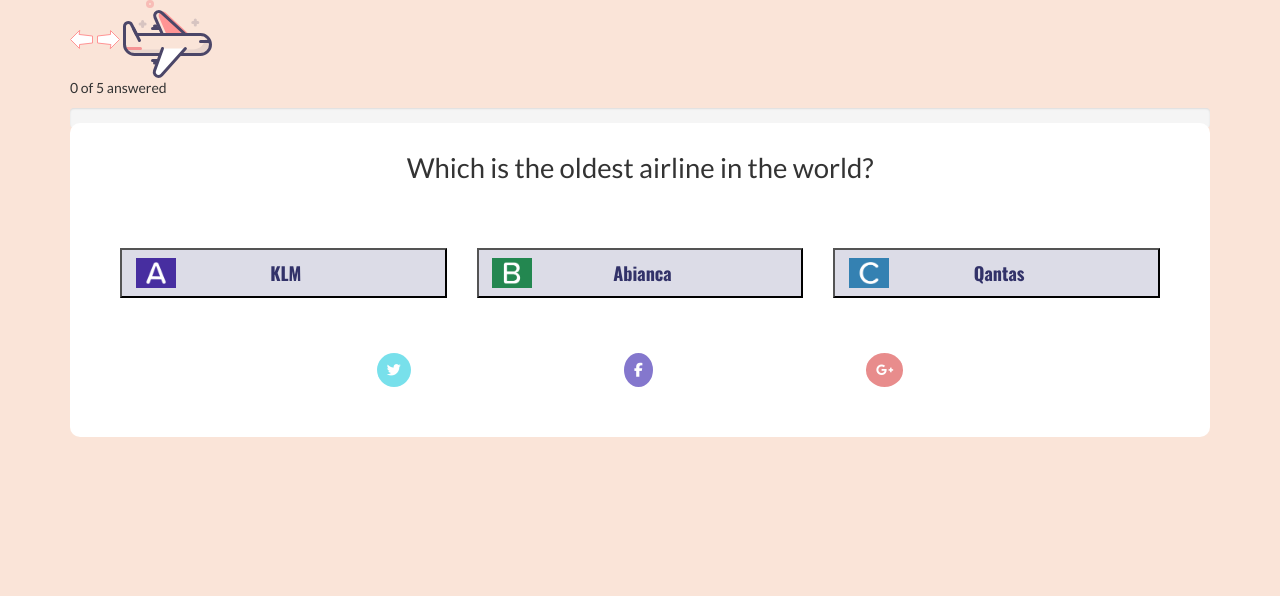
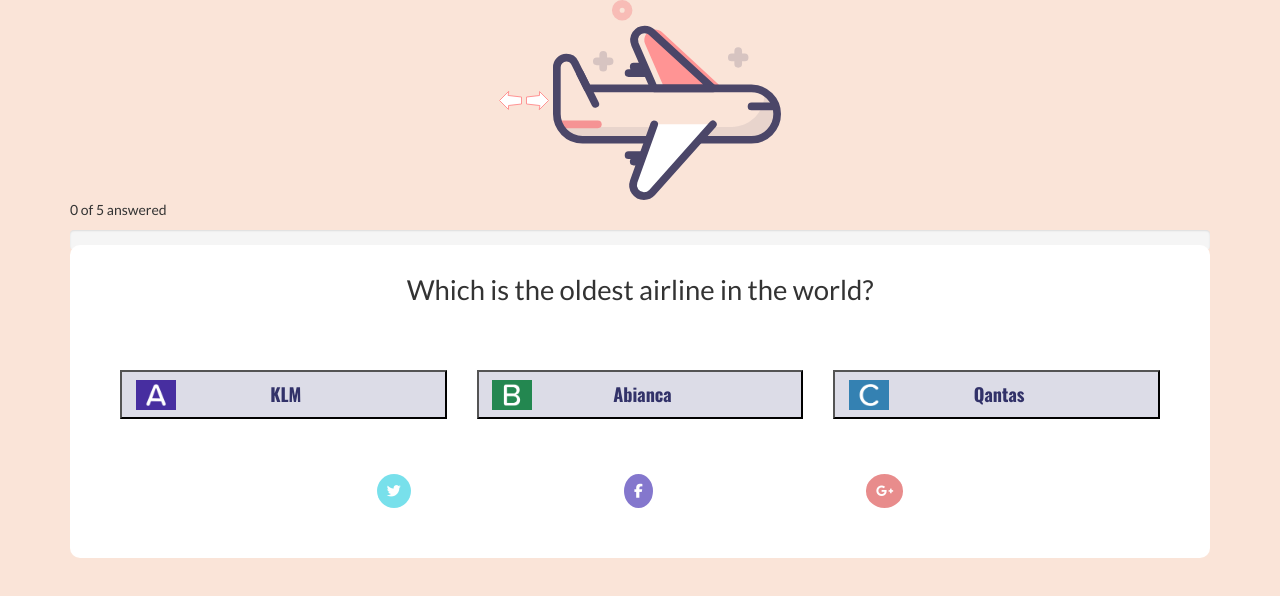
Before and after one commit to aledriandev/ABC-quiz-1, a plain HTML site: page index.html in a window 1280 px wide. Drawn offline with nearby package versions, Linux system fonts and the light colour scheme; a web font is replaced by a local one.

Commit message:
mas estilos

```diff
--- a/assets/css/style.css
+++ b/assets/css/style.css
@@ -105,13 +105,13 @@ h4 {
     background-color: white;
     border-radius: 10px;
     padding-top: 20px;
+    padding-bottom: 20px;
 }
 
 #social{
     display: flex;
     justify-content: space-around;
     padding: 0 200px;
-    padding-bottom: 50px;
 }
 
 .circle{
@@ -141,3 +141,7 @@ h4 {
     border-radius: 50%;
     background-color: #DA4141;
 }
+
+#abc-game>img{
+    width: 20%;
+}
--- a/index.html
+++ b/index.html
@@ -15,11 +15,11 @@
 <body>
 
     <section class="container">
-        <div id="abc-game">
+        <div id="abc-game" class="text-center">
             <span id=""><img id="prev" src="assets/img/left.svg" alt=""></span>
             <span id=""><img id="next" src="assets/img/right.svg" alt=""></span>
             <img id='vehicle' src="assets/img/1.svg" alt="">
-            <p id="textProgress">0 of 5 answered</p>
+            <p id="textProgress" class='text-left'>0 of 5 answered</p>
             <div id='progressBar' class="progress progress-striped">
                 <div class="progress-bar progress-bar-success" role="progressbar" aria-valuemin="0" aria-valuemax="100" style="width: 0%"></div>
             </div>
```
